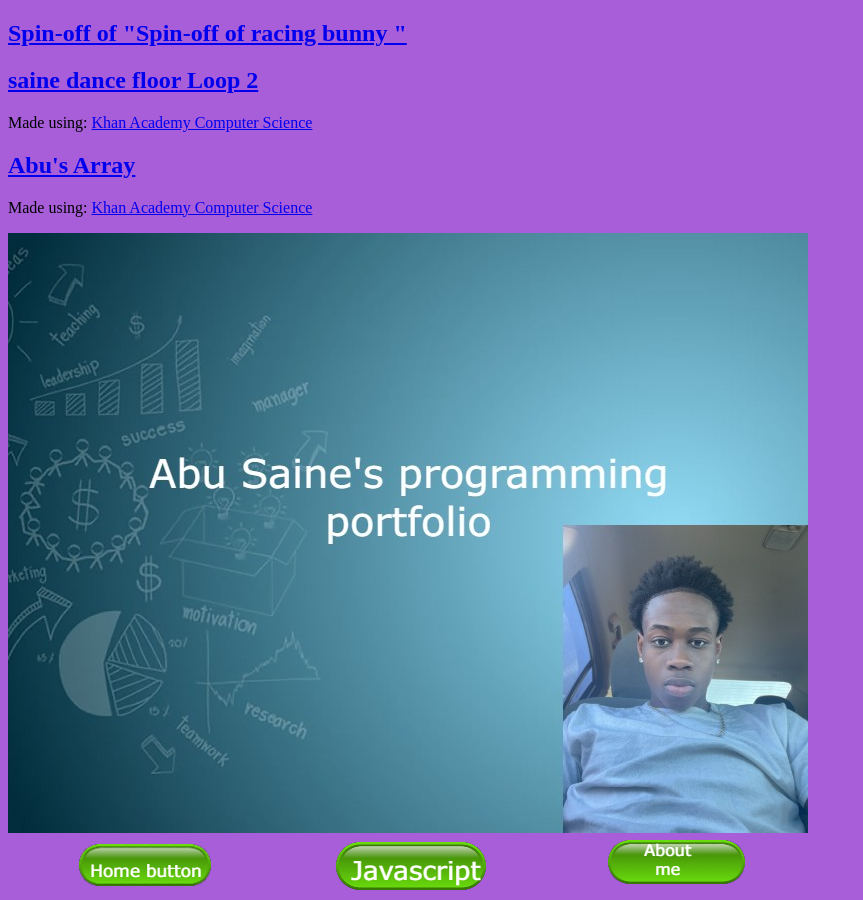
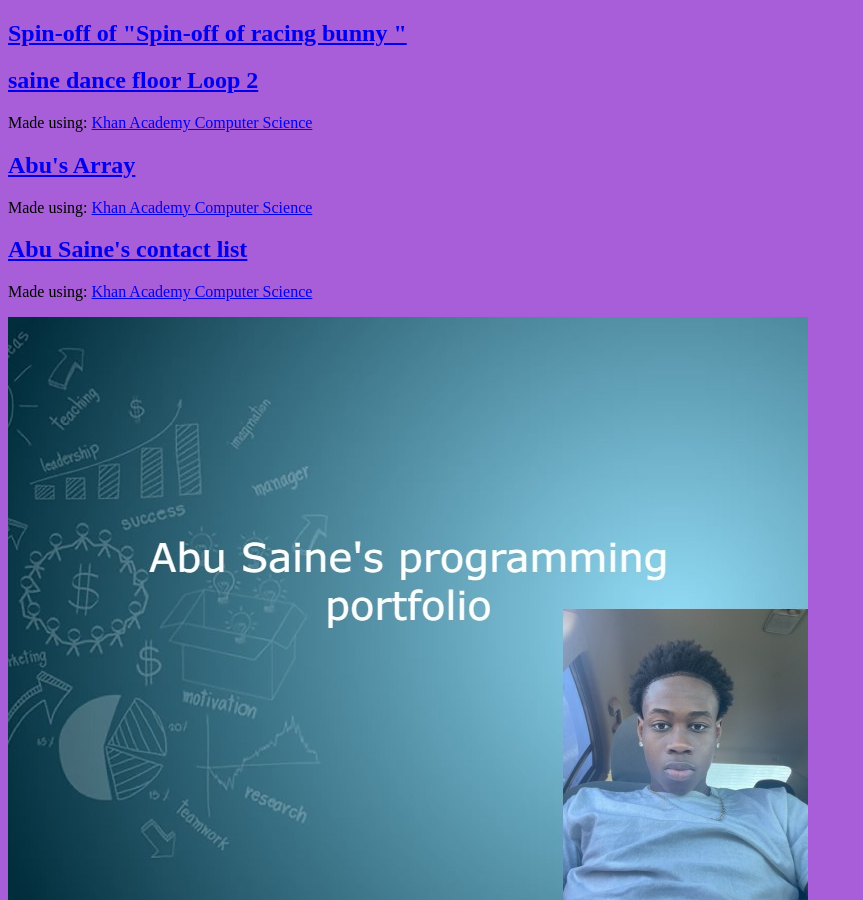
Before and after one commit to Abusaine/AbuSaine.github.io, a plain HTML site: page Javareal.html in a window 1280 px wide. Shown: the top 900 px of the page, without its empty margins (0-863 px from the left). Drawn offline with Linux system fonts and the light colour scheme; a script that the page names is missing.

Commit message:
Add files via upload

```diff
--- a/Javareal.html
+++ b/Javareal.html
@@ -10,6 +10,7 @@
     <h2><a href="https://www.khanacademy.org/computer-programming/spin-off-of-spin-off-of-racing-bunny/5774396205350912">Spin-off of "Spin-off of racing bunny "</a></h2><script src="https://www.khanacademy.org/computer-programming/spin-off-of-spin-off-of-racing-bunny/5774396205350912/embed.js?editor=no&buttons=no&author=no&embed=yes"></script>
     <h2><a href="https://www.khanacademy.org/computer-programming/loop-2/5650466578677760">saine dance floor Loop 2</a></h2><script src="https://www.khanacademy.org/computer-programming/loop-2/5650466578677760/embed.js?editor=no&buttons=no&author=no&embed=yes"></script><p>Made using: <a href="http://www.khanacademy.org/computer-programming">Khan Academy Computer Science</a></p></h2>
     <h2><a href="https://www.khanacademy.org/computer-programming/abus-array/4777635783426048">Abu's Array</a></h2><script src="https://www.khanacademy.org/computer-programming/abus-array/4777635783426048/embed.js?editor=no&buttons=no&author=no&embed=yes"></script><p>Made using: <a href="http://www.khanacademy.org/computer-programming">Khan Academy Computer Science</a></p></h2>
+    <h2><a href="https://www.khanacademy.org/computer-programming/abu-saines-contact-list/4666835873873920">Abu Saine's contact list</a></h2><script src="https://www.khanacademy.org/computer-programming/abu-saines-contact-list/4666835873873920/embed.js?editor=no&buttons=no&author=no&embed=yes"></script><p>Made using: <a href="http://www.khanacademy.org/computer-programming">Khan Academy Computer Science</a></p>
     <img src="real guy picture banner.jpg">
     <table width="800px"
         <thead>
```
